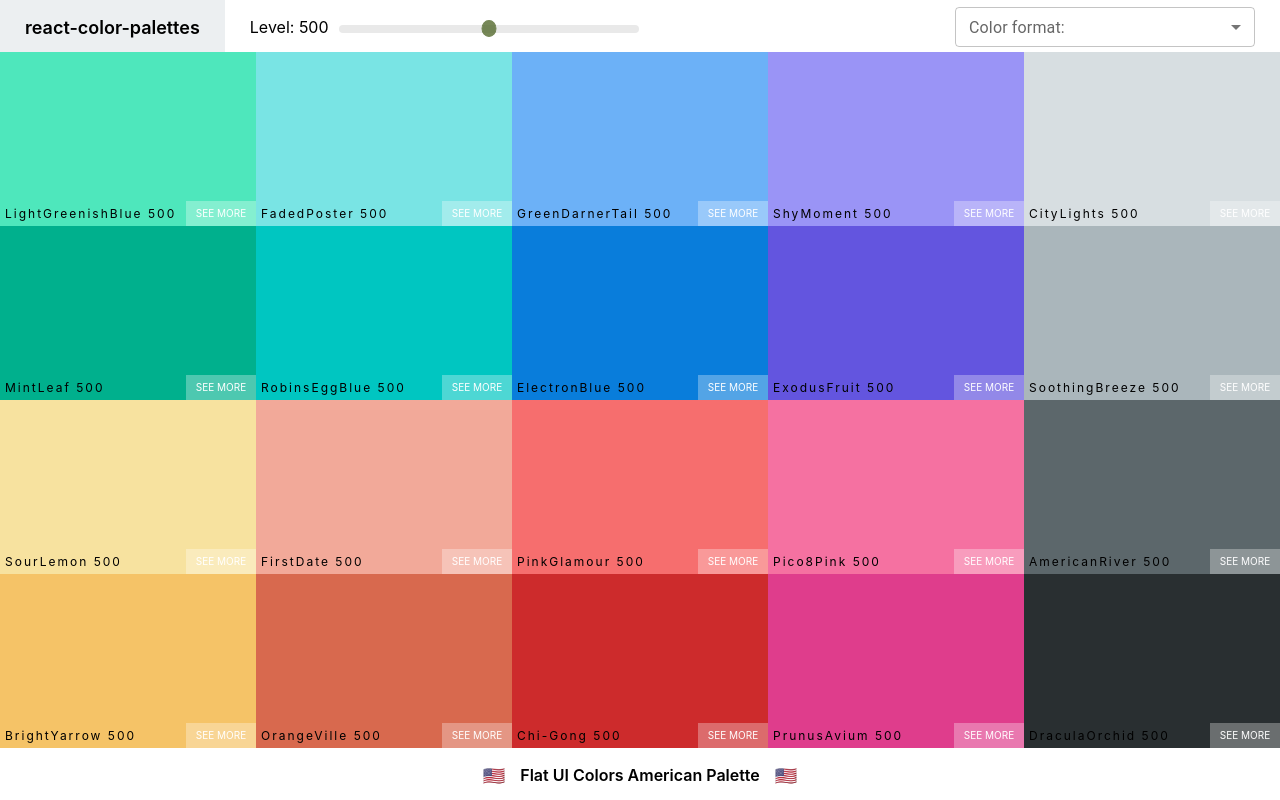
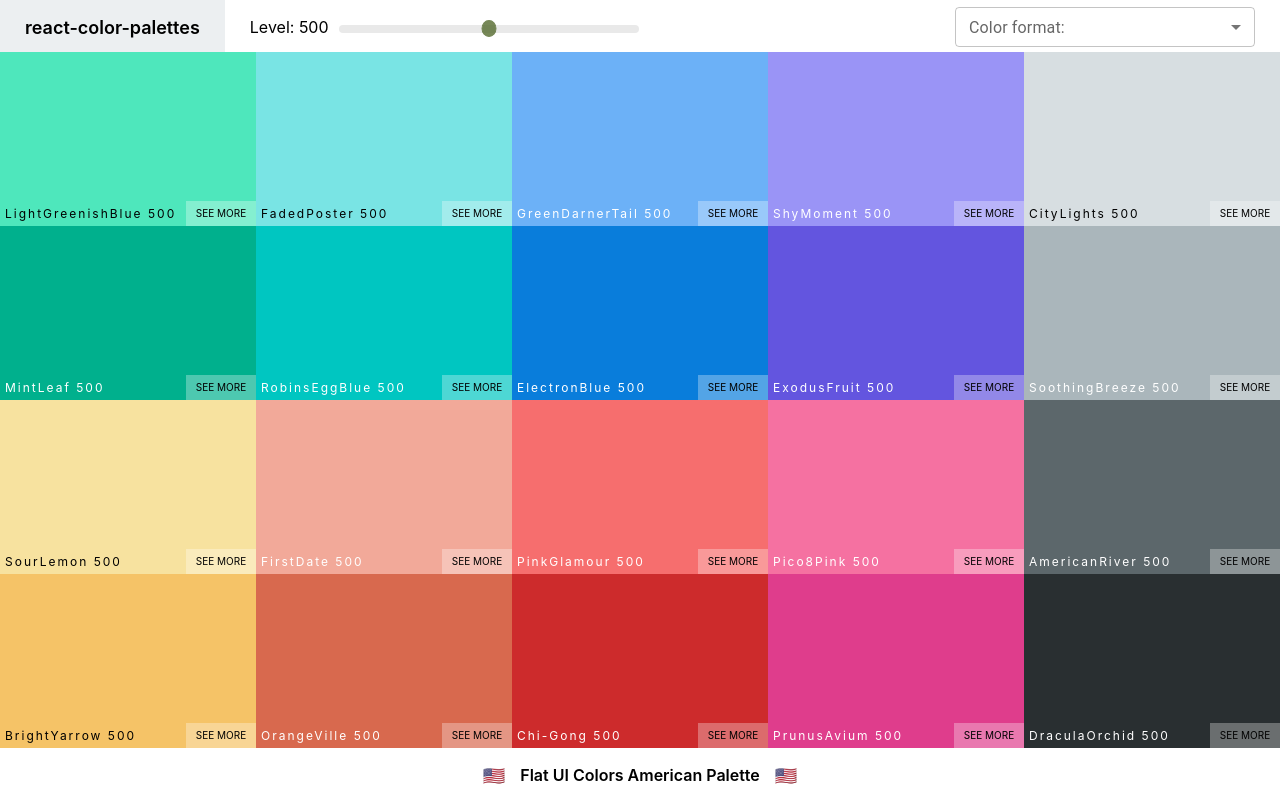
Before and after one commit to VikiMaiselman/React-Projects, a React (Create React App) app in the folder color-palletes/: page /palette/flat-ui-colors-american in a window 1280 px wide. Built offline with nearby package versions, Linux system fonts and the light colour scheme.

Commit message:
change text color based on luminosity of the background, with chroma-js

```diff
--- a/color-palletes/src/components/ColorBox.jsx
+++ b/color-palletes/src/components/ColorBox.jsx
@@ -2,6 +2,7 @@ import React, { useState } from "react";
 import { Link } from "react-router-dom";
 import { CopyToClipboard } from "react-copy-to-clipboard";
 // automatic copying to clipboard library
+import chroma from "chroma-js";
 
 import "../styles/ColorBox.css";
 
@@ -20,19 +21,25 @@ export default function ColorBox({
   };
 
   const classes = isCopied ? "copied" : "";
+  const isLightColor = chroma(color[colorFormat]).luminance() <= 0.5;
+  console.log(isLightColor);
 
   return (
     <div className="ColorBox" style={{ background: `${color[colorFormat]}` }}>
       <CopyToClipboard text={color[colorFormat]} onCopy={handleCopying}>
         <div className="copy-container">
-          <span className="color-name-span">{color.name}</span>
+          <span className={`color-name-span ${isLightColor && "light-text"}`}>
+            {color.name}
+          </span>
           <button className="copy-btn">Copy</button>
           {showLink && (
             <Link
               to={`/palette/${paletteId}/${colorId}`}
               onClick={(event) => event.stopPropagation()}
             >
-              <span className="see-more-span">See more</span>
+              <span className={`see-more-span ${isLightColor && "light-text"}`}>
+                See more
+              </span>
             </Link>
           )}
         </div>
@@ -45,8 +52,10 @@ export default function ColorBox({
       />
 
       <div className={`copy-msg ${classes}`}>
-        <h1>Copied!</h1>
-        <p>{color[colorFormat]}</p>
+        <h1 className={`${isLightColor && "light-text"}`}>Copied!</h1>
+        <p className={`${isLightColor && "light-text"}`}>
+          {color[colorFormat]}
+        </p>
       </div>
     </div>
   );
--- a/color-palletes/src/styles/ColorBox.css
+++ b/color-palletes/src/styles/ColorBox.css
@@ -23,6 +23,9 @@
   padding: 5px;
   font-size: 12px;
   letter-spacing: 2px;
+}
+.light-text {
+  color: white;
 }
 .copy-btn {
   outline: none;
@@ -57,10 +60,9 @@
   text-align: center;
   line-height: 15px;
   padding: 5px;
-  /* margin: 0 2.5px; */
   font-size: 10px;
   text-transform: uppercase;
-  color: white;
+  color: black;
   background-color: rgba(255, 255, 255, 0.3);
 
   /* display: inline-block;s */
```
